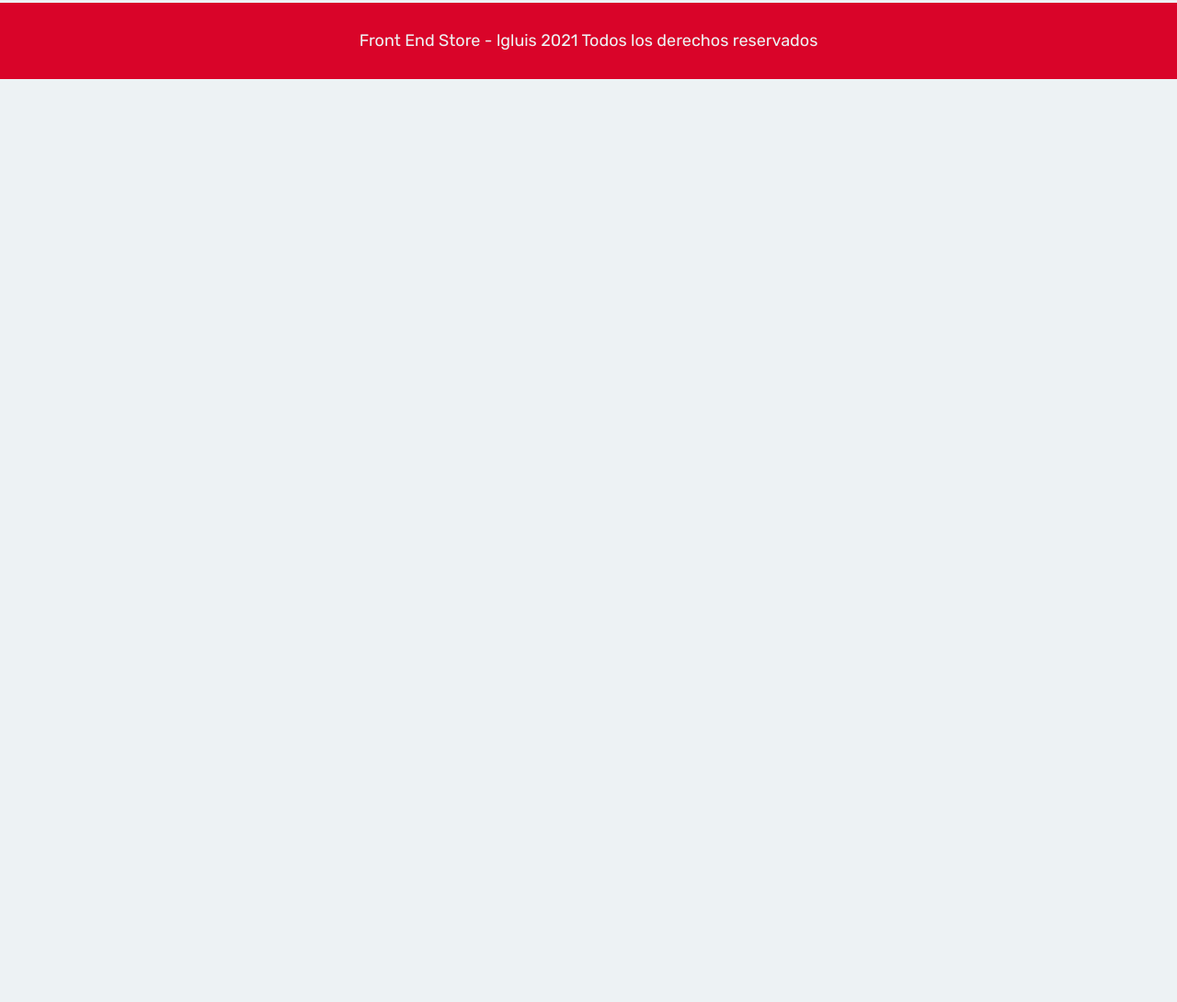
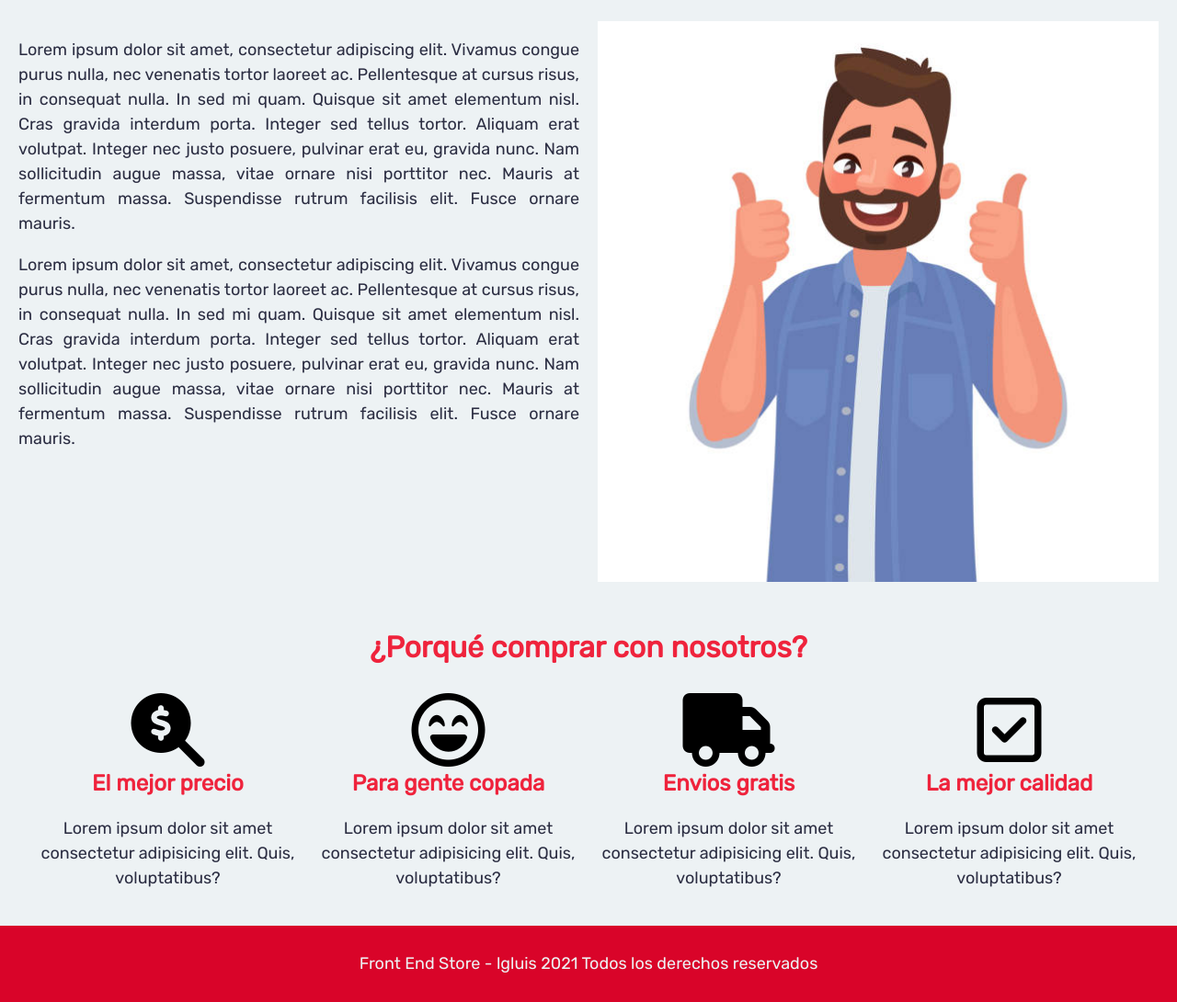
Before and after one commit to lgLuis/storeRopa, a plain HTML site: page nosotros.html in a window 1280 px wide. Shown: the part 349-1439 px from the top of the page at 92% size. Before the commit the page ends 800 px from the top, so only its background shows below. Drawn offline with Linux system fonts and the light colour scheme.

Commit message:
casi casi

```diff
--- a/css/styles.css
+++ b/css/styles.css
@@ -124,10 +124,12 @@ h3{      font-size: 2.4rem;  }
 
   .producto{
     background-color: var(--rojo-intenso);
+    padding: 1rem;
 
   }
 
   .producto__imagen{
+    width: 100%;
 
   }
 
@@ -136,9 +138,99 @@ h3{      font-size: 2.4rem;  }
   }
 
   .producto__nombre{
+    font-size: 4rem;
 
   }
 
   .producto__precio{
+    font-size: 2.8rem;
+    color: var(--primario);
+  }
 
+  .producto__nombre,
+  .producto__precio{
+    font-family: var(--fuentePpal);
+    margin: 1rem 0;
+    text-align: center;
+    line-height: 3.5rem;
   }
+
+/*GRAFICO*/
+
+.grafico{
+  min-height: 30rem;
+  background-repeat: no-repeat;
+  background-size: cover;
+}
+
+.grafico--remeras{
+  grid-row: 2/3;
+  grid-column: 1/3;
+  background-image: url(/img/detalle20.png);
+}
+
+.grafico--ropa{
+  background-image: url(/img/detalle22.png);
+  grid-column: 1/3;
+  grid-row: 8/9;
+}
+
+
+@media (min-width:768px){
+  .grafico--ropa{
+    grid-row: 5/6;
+    grid-column:2/-2;
+  }
+}
+
+
+/*NOSOTROS*/
+
+.nosotros{
+  display: grid;
+  grid-template-rows: repeat(2, auto);
+  text-align: justify;
+  padding: 2rem;
+
+}
+
+@media (min-width:768px){
+  .nosotros{
+    grid-template-columns: repeat(2, 1fr);
+    column-gap: 2rem;
+    text-align: justify;
+    padding: 2rem;
+}
+
+}
+.nosotros__imagen{
+  grid-row: 1/2;
+  width: 100%;
+}
+
+@media (min-width:768px){
+  .nosotros__imagen{
+    grid-column: 2/3;
+  }
+}
+
+/*BLOQUES*/
+
+.bloques{
+  display: grid;
+  grid-template-columns: repeat(2, 1fr);
+  gap: 2rem;
+}
+@media(min-width:768px){
+  .bloques{
+    grid-template-columns: repeat(4, 1fr);
+  }
+}
+
+.bloque{
+  text-align: center;
+}
+
+.bloque__titulo{
+  margin: 0;
+}
--- a/nosotros.html
+++ b/nosotros.html
@@ -8,6 +8,7 @@
     <link rel="stylesheet" href="./css/styles.css">
     <link rel="stylesheet" href="./css/normalize.css">
     <link href="https://fonts.googleapis.com/css2?family=Rubik&display=swap" rel="stylesheet">
+    <script src="https://kit.fontawesome.com/4b372a6cbd.js" crossorigin="anonymous"></script>
 
 </head>
 <body>
@@ -24,11 +25,45 @@
 
     <main>
         <h1>Nosotros</h1>
+        <div class="nosotros">
+            <div class="nosotros__contenido">
+                <p>Lorem ipsum dolor sit amet, consectetur adipiscing elit. Vivamus congue purus nulla, nec venenatis tortor laoreet ac. Pellentesque at cursus risus, in consequat nulla. In sed mi quam. Quisque sit amet elementum nisl. Cras gravida interdum porta. Integer sed tellus tortor. Aliquam erat volutpat. Integer nec justo posuere, pulvinar erat eu, gravida nunc. Nam sollicitudin augue massa, vitae ornare nisi porttitor nec. Mauris at fermentum massa. Suspendisse rutrum facilisis elit. Fusce ornare mauris.</p>
+                <p>Lorem ipsum dolor sit amet, consectetur adipiscing elit. Vivamus congue purus nulla, nec venenatis tortor laoreet ac. Pellentesque at cursus risus, in consequat nulla. In sed mi quam. Quisque sit amet elementum nisl. Cras gravida interdum porta. Integer sed tellus tortor. Aliquam erat volutpat. Integer nec justo posuere, pulvinar erat eu, gravida nunc. Nam sollicitudin augue massa, vitae ornare nisi porttitor nec. Mauris at fermentum massa. Suspendisse rutrum facilisis elit. Fusce ornare mauris.</p>
+            </div>
+            <img class="nosotros__imagen" src="/img/nosotros.png" alt="imagen nosotros">
+
+        </div>
     </main>
 
+    <section class="contenedor comprar">
+        <h2 class="comprar__titulo">¿Porqué comprar con nosotros?</h2>
+        <div class="bloques">
 
+            <div class="bloque">
+                <i class="fas fa-search-dollar fa-5x"></i>
+                <h3 class="bloque__titulo">El mejor precio</h3>
+                <p>Lorem ipsum dolor sit amet consectetur adipisicing elit. Quis, voluptatibus?</p>
+            </div> <!--Bloque-->
 
+            <div class="bloque">
+                <i class="far fa-laugh-beam fa-5x"></i>
+                <h3 class="bloque__titulo">Para gente copada</h3>
+                <p>Lorem ipsum dolor sit amet consectetur adipisicing elit. Quis, voluptatibus?</p>
+            </div> <!--Bloque-->
 
+            <div class="bloque">
+                <i class="fas fa-truck fa-5x"></i>
+                <h3 class="bloque__titulo">Envios gratis</h3>
+                <p>Lorem ipsum dolor sit amet consectetur adipisicing elit. Quis, voluptatibus?</p>
+            </div> <!--Bloque-->
+
+            <div class="bloque">
+                <i class="far fa-check-square fa-5x"></i>
+                <h3 class="bloque__titulo">La mejor calidad</h3>
+                <p>Lorem ipsum dolor sit amet consectetur adipisicing elit. Quis, voluptatibus?</p>
+            </div> <!--Bloque-->
+        </div> <!--Bloques-->
+    </section>
 
     <footer class="footer">
         <p class="footer__texto" >Front End Store - lgluis 2021 Todos los derechos reservados</p>
```
Also changed, not shown: index.html (+17 -9 lines), img/detalle20.png (added), img/detalle21.png (added), img/detalle22.png (added), img/nosotros.png (added).
